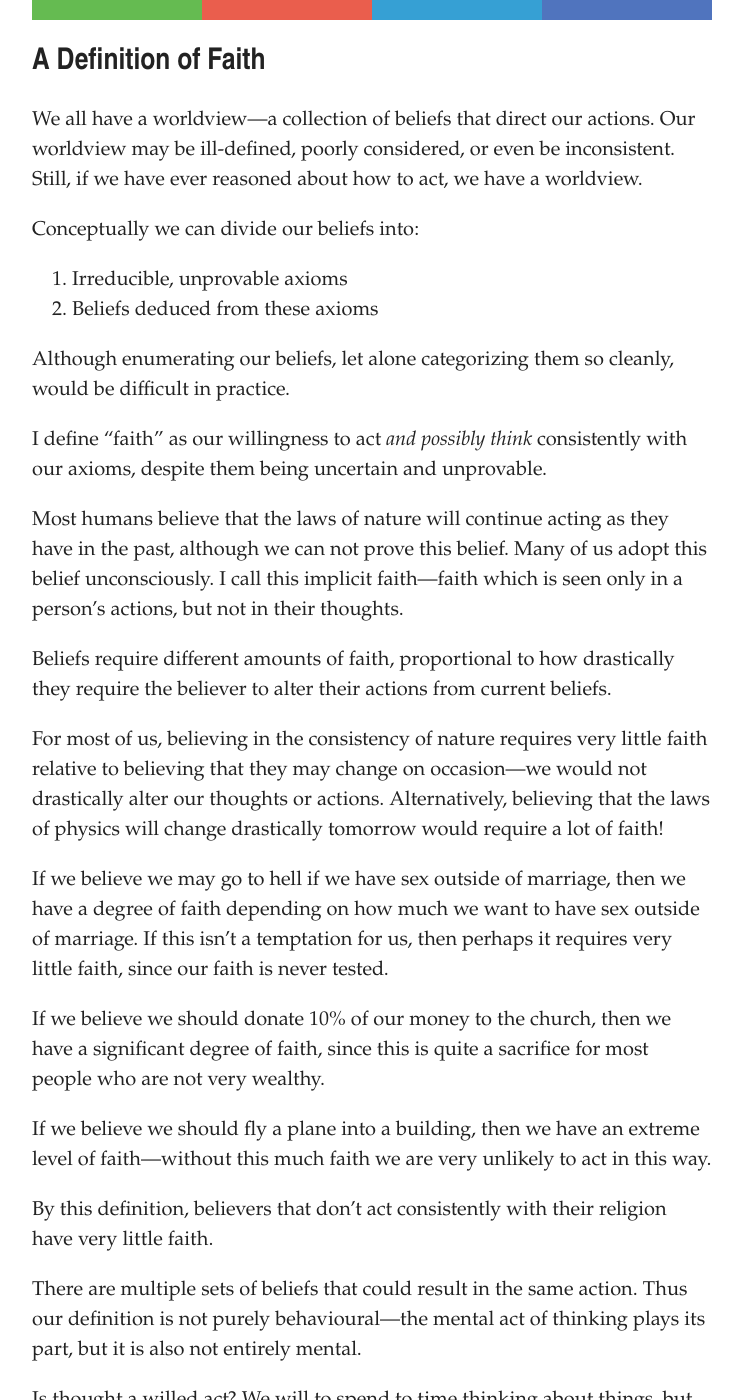
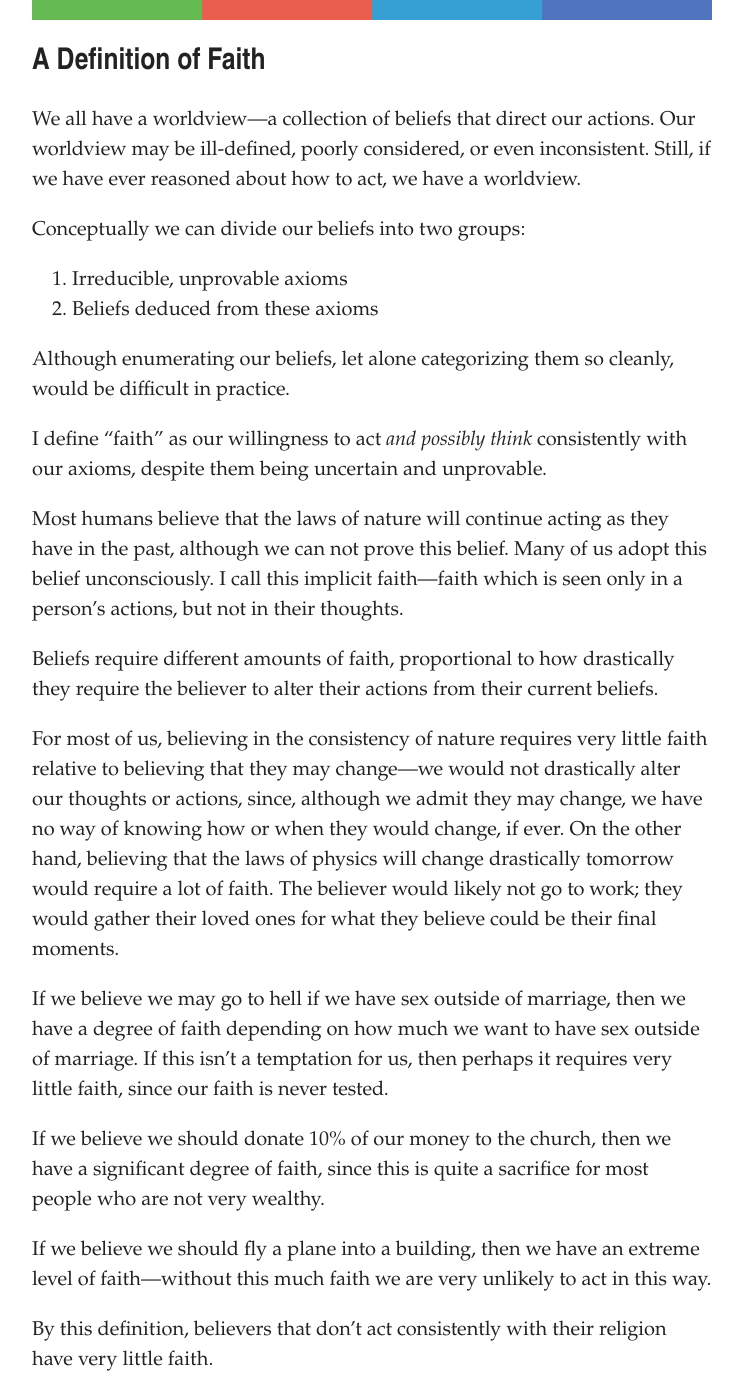
Before and after one commit to artsandmetaphysics/goodlifeodyssey, a Jekyll site: the page built from _essays/a-definition-of-faith.md, in a window 1280 px wide and 1400 px high. Shown: the whole window, without its empty margins (268-1011 px from the left). Built offline with Jekyll 4.4.1, drawn with Linux system fonts in a browser that asks for light colours.

Commit message:
Fix mistakes in faith essay

```diff
--- a/_essays/a-definition-of-faith.md
+++ b/_essays/a-definition-of-faith.md
@@ -5,9 +5,9 @@ status: incomplete
 order: 2
 ---
 
-We all have a worldview---a collection of beliefs that direct our actions.  Our worldview may be ill-defined, poorly considered, or even be inconsistent.  Still, if we have ever reasoned about how to act, we have a worldview.
+We all have a worldview---a collection of beliefs that direct our actions.  Our worldview may be ill-defined, poorly considered, or even inconsistent.  Still, if we have ever reasoned about how to act, we have a worldview.
 
-Conceptually we can divide our beliefs into:
+Conceptually we can divide our beliefs into two groups:
 
 1. Irreducible, unprovable axioms
 2. Beliefs deduced from these axioms
@@ -18,9 +18,9 @@ I define "faith" as our willingness to act *and possibly think* consistently wit
 
 Most humans believe that the laws of nature will continue acting as they have in the past, although we can not prove this belief.  Many of us adopt this belief unconsciously.  I call this implicit faith---faith which is seen only in a person's actions, but not in their thoughts.
 
-Beliefs require different amounts of faith, proportional to how drastically they require the believer to alter their actions from current beliefs.
+Beliefs require different amounts of faith, proportional to how drastically they require the believer to alter their actions from their current beliefs.
 
-For most of us, believing in the consistency of nature requires very little faith relative to believing that they may change on occasion---we would not drastically alter our thoughts or actions.  Alternatively, believing that the laws of physics will change drastically tomorrow would require a lot of faith!
+For most of us, believing in the consistency of nature requires very little faith relative to believing that they may change---we would not drastically alter our thoughts or actions, since, although we admit they may change, we have no way of knowing how or when they would change, if ever.  On the other hand, believing that the laws of physics will change drastically tomorrow would require a lot of faith.  The believer would likely not go to work; they would gather their loved ones for what they believe could be their final moments.
 
 If we believe we may go to hell if we have sex outside of marriage, then we have a degree of faith depending on how much we want to have sex outside of marriage.  If this isn't a temptation for us, then perhaps it requires very little faith, since our faith is never tested.
 
```
